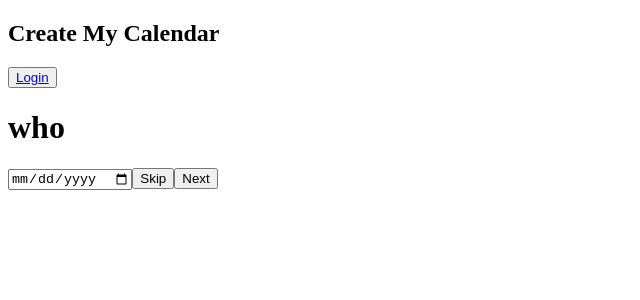
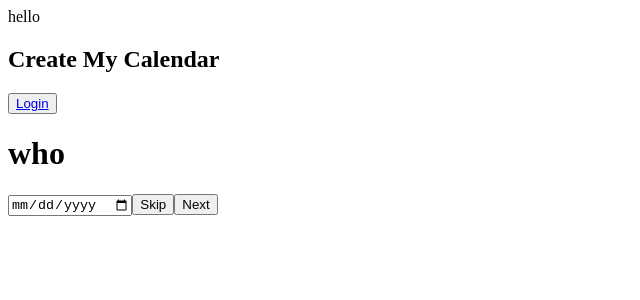
Before and after one commit to Turing-Eras/front_end, a React (Create React App) app: page / in a window 1280 px wide. Shown: the top 300 px of the page, without its empty margins (0-640 px from the left). Built offline with nearby package versions, Linux system fonts and the light colour scheme.

Commit message:
Display working progress bar

```diff
--- a/src/Components/ProgressBar.tsx
+++ b/src/Components/ProgressBar.tsx
@@ -4,11 +4,14 @@ type ProgressProps = {
   answersLength: number;
 };
 let ProgressBar = (props :ProgressProps) =>{
-  let percentage = Math.ceil(props.answersLength / props.questionsLength)
+  let percentage = Math.ceil(props.answersLength / props.questionsLength *100)
  return (
-   <section style={{width : percentage}}>
+   <section>
+   <section style={{width : percentage, backgroundColor:'red'}}>
+    hello
+   </section>
+   </section>
 
-   </section>
  )
 }
 export default ProgressBar
```
Also changed, not shown: 1 other file (tests, documents, lock files or other folders).
